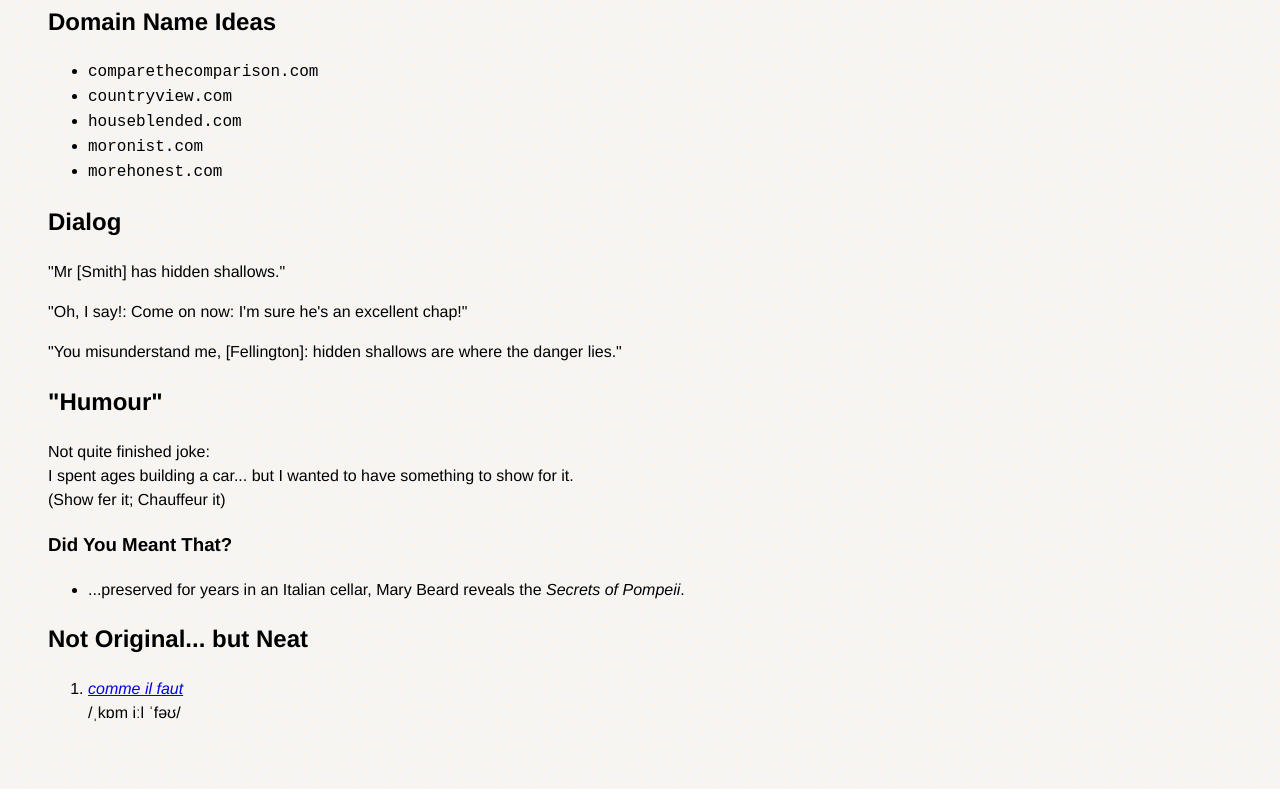
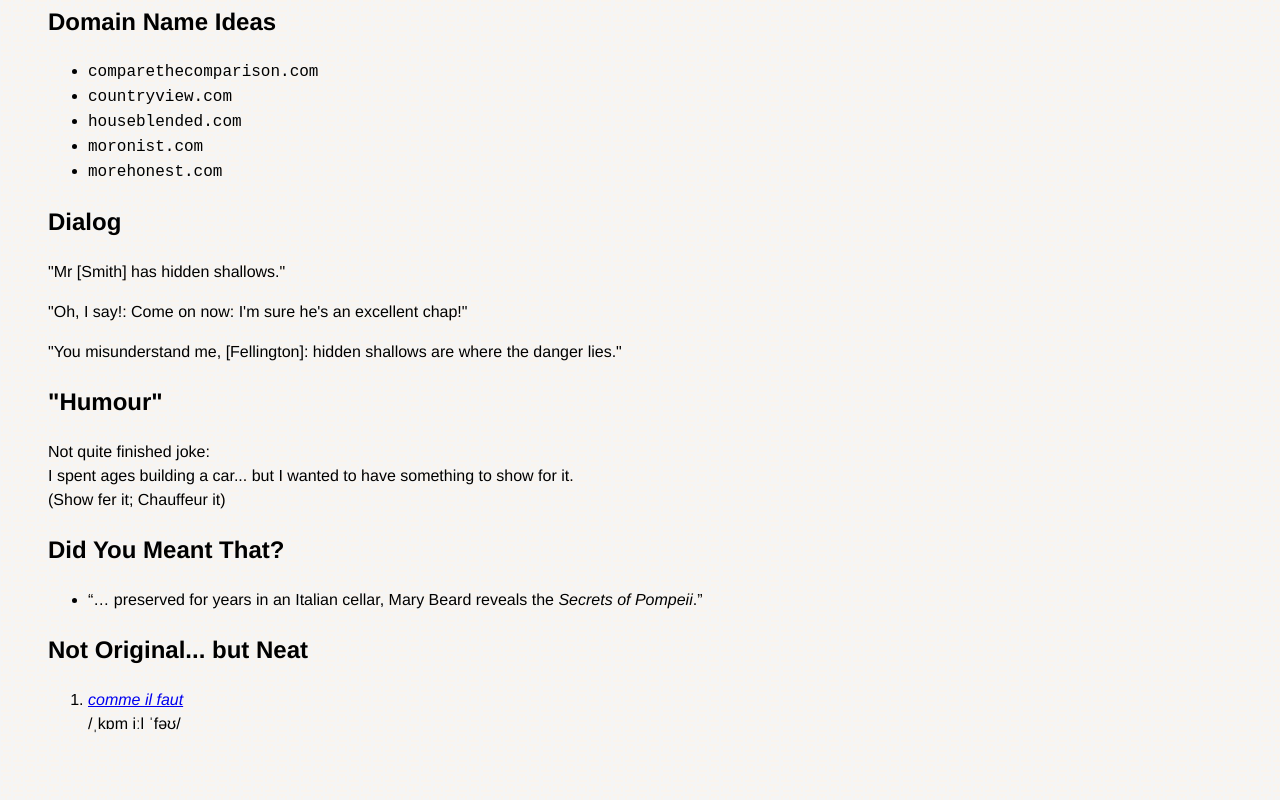
Before and after one commit to ayeseeem/ayeseeem.github.io, a plain HTML site: page app/words-poetical.html in a window 1280 px wide. Shown: the part 647-1447 px from the top of the page. Drawn offline with Linux system fonts and the light colour scheme.

Commit message:
fix: heading and formatting of quotes

```diff
--- a/app/words-poetical.html
+++ b/app/words-poetical.html
@@ -77,12 +77,12 @@
     (Show fer it; Chauffeur it)
 
 
-  <h3>Did You Meant That?</h3>
+  <h2>Did You Meant That?</h2>
 
   <ul>
     <li>
-      ...preserved for years in an Italian cellar,
-      Mary Beard reveals the <i>Secrets of Pompeii</i>.
+      <q>&hellip; preserved for years in an Italian cellar,
+      Mary Beard reveals the <i>Secrets of Pompeii</i>.</q>
     </li>
   </ul>
 
```
